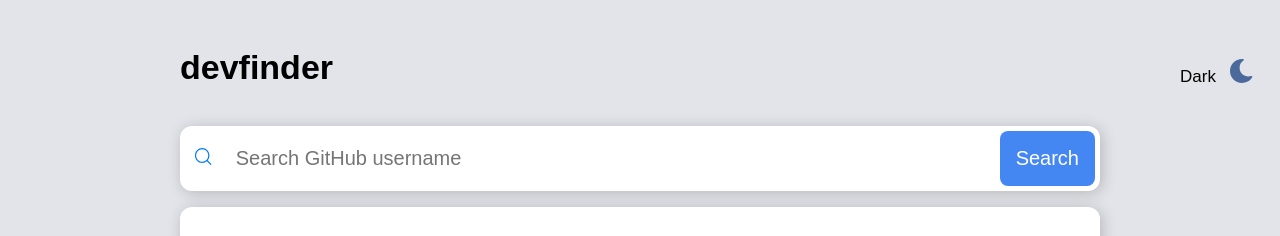
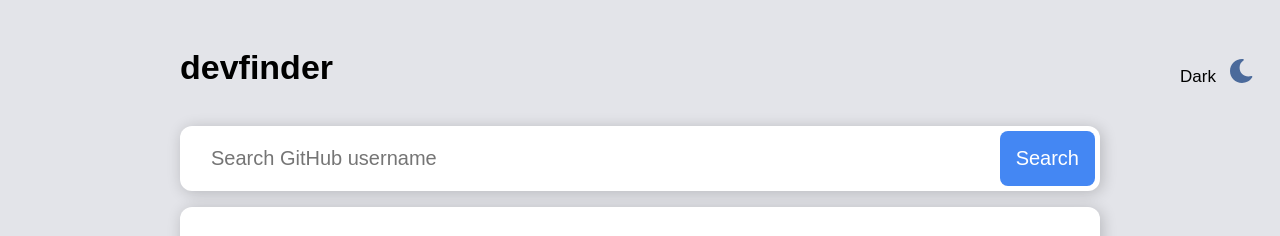
Before and after one commit to papilo-cloud/GitHub-search-app, a plain HTML site: page index.html in a window 1280 px wide. Shown: the top 236 px of the page. Drawn offline with Linux system fonts and the light colour scheme; a web font is replaced by a local one.

Commit message:
I removed the autocomplete default property

```diff
--- a/index.html
+++ b/index.html
@@ -16,9 +16,9 @@
 
         <div class="container" id="cont">
             <div class="form">
-                <form>
-                    <img src="Assets/icon-search.svg" alt="" srcset="">
-                    <input type="text" placeholder="Search GitHub username" id="txt" onclick="this.value = ''">
+                <form autocomplete="off">
+<!--                     <img src="Assets/icon-search.svg" alt="" srcset=""> -->
+                    <input type="text" name="hidden" placeholder="Search GitHub username" id="txt" onclick="this.value = ''">
                     <button onclick="myBtn()">Search</button>
                 </form>
             </div>
```
